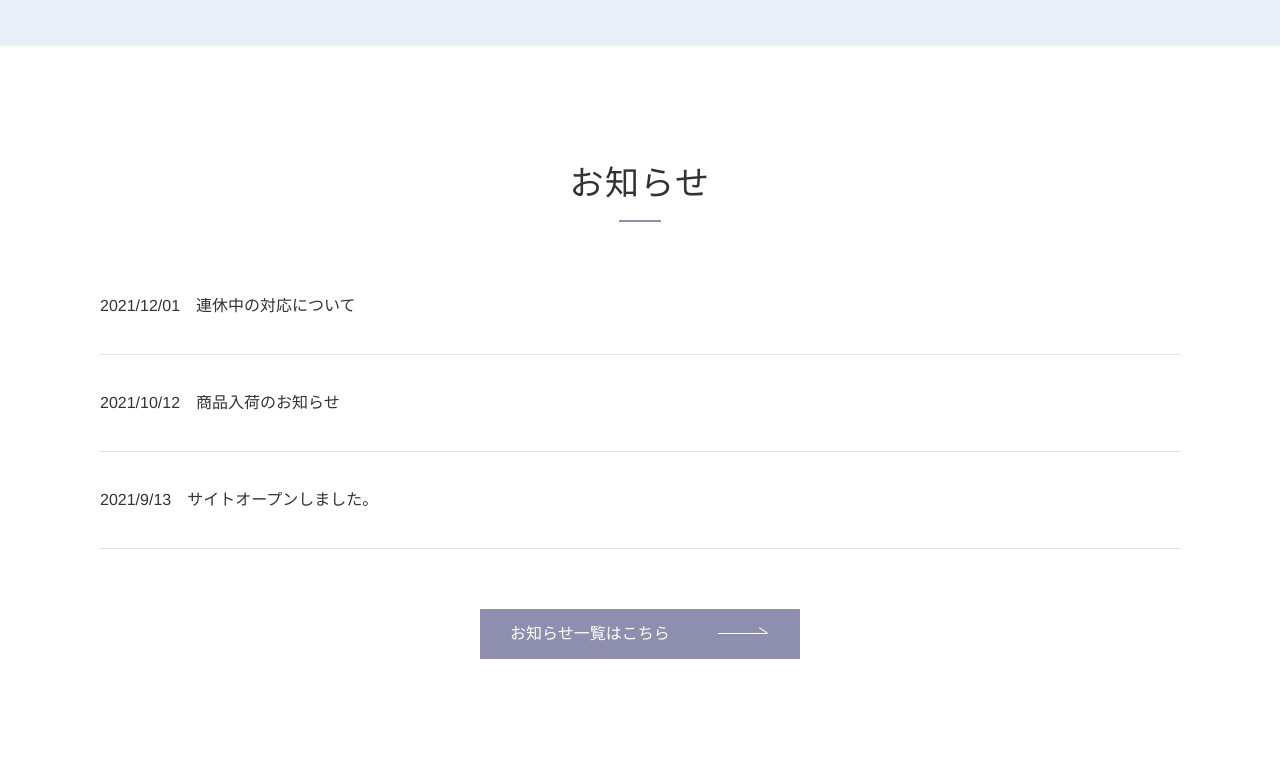
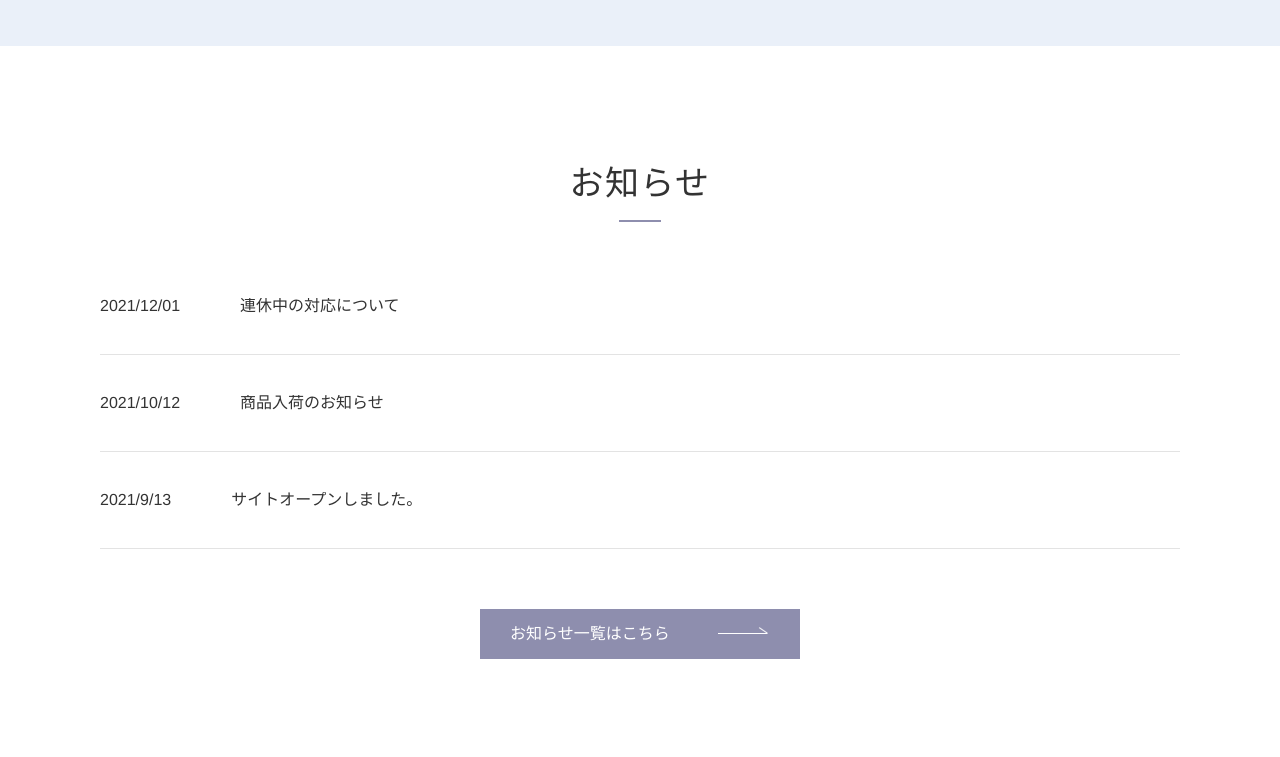
Before and after one commit to usakame/designcomp2, a plain HTML site: page index.html in a window 1280 px wide. Shown: the part 3116-3873 px from the top of the page. Drawn offline with Linux system fonts and the light colour scheme; grey boxes are pictures that could not be loaded.

Commit message:
Update style.css

```diff
--- a/css/style.css
+++ b/css/style.css
@@ -823,10 +823,11 @@ line-height: 50px;
 }
 .news .list time{
   font-size: 1rem;
+  margin-right:60px;
 }
 .news .list .text{
   font-size: 1rem;
-  width: calc(100% - 97px);
+  width: calc(100% - 147px);
 }
 .news .list li{
   padding-bottom: 40px;
```
